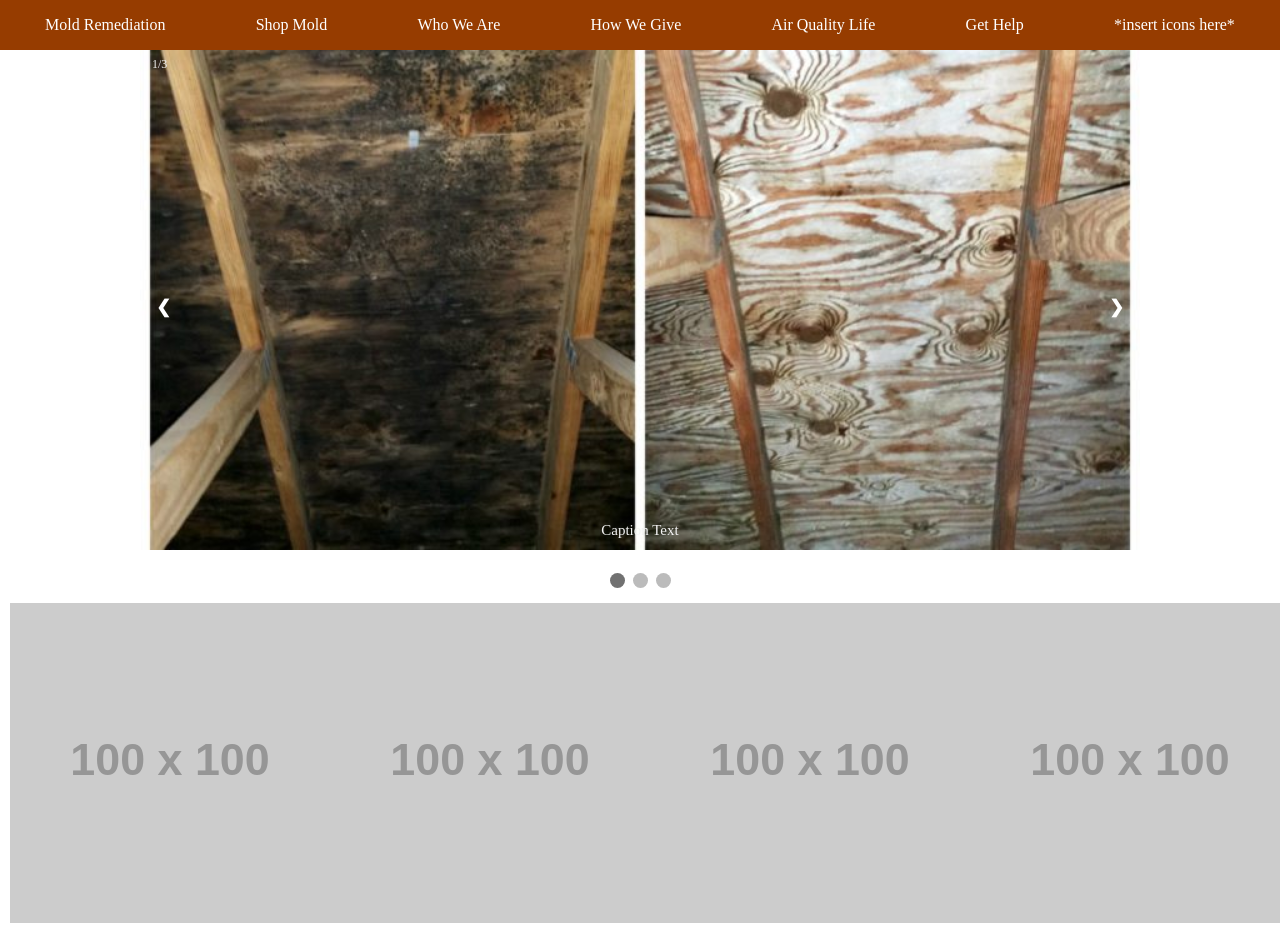
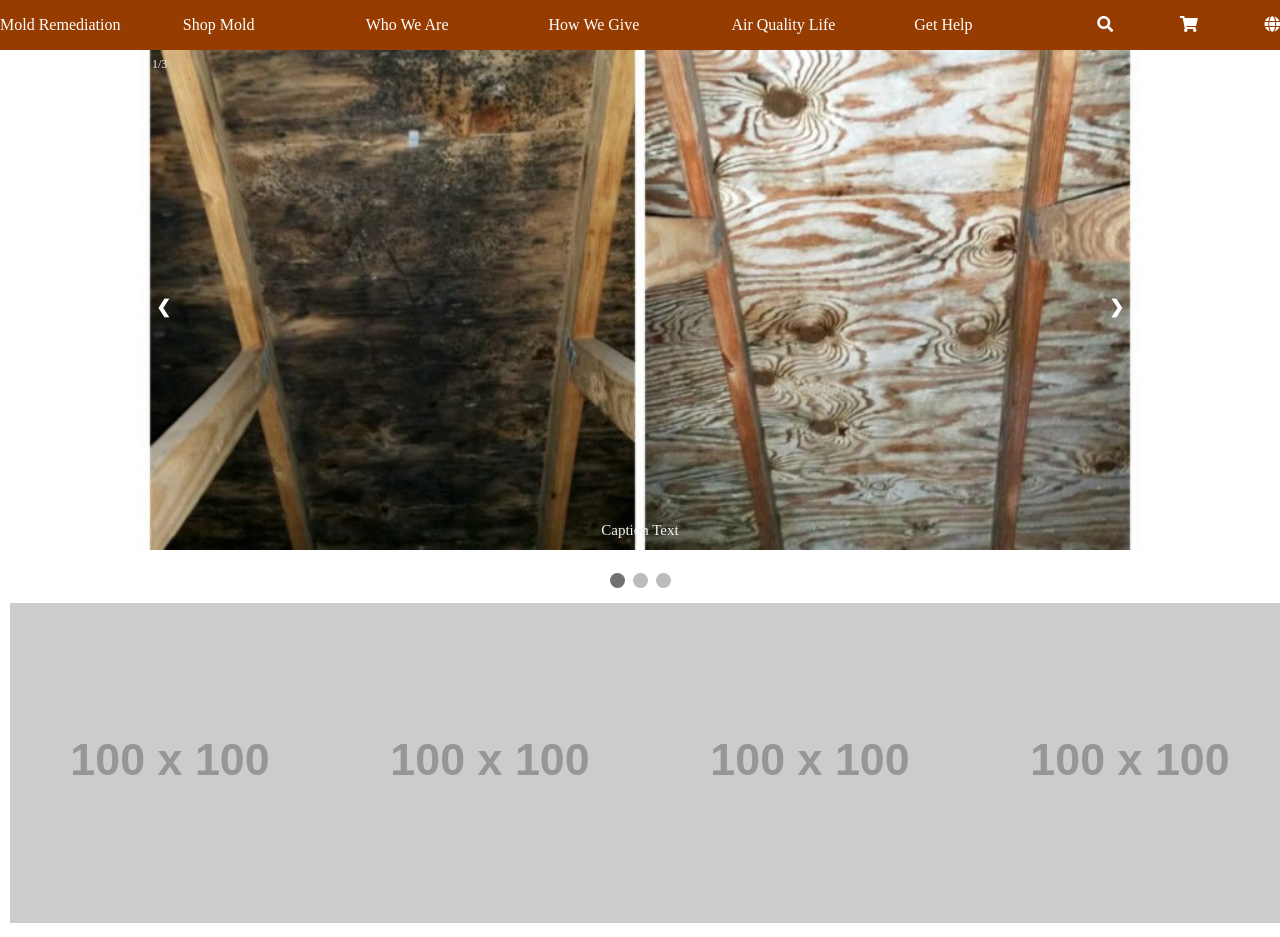
Before and after one commit to iancookwestgate/mold-remediation, a website built with webpack: page src/index.html in a window 1280 px wide. Built offline with nearby package versions, Linux system fonts and the light colour scheme; placeholder pictures from the web are drawn by us.

Commit message:
navbar changes.

```diff
--- a/src/index.html
+++ b/src/index.html
@@ -2,10 +2,12 @@
 <html>
   <head>
     <meta charset="utf-8">
-    <title></title>
+    <link rel="stylesheet" href="https://use.fontawesome.com/releases/v5.7.2/css/all.css" integrity="sha384-fnmOCqbTlWIlj8LyTjo7mOUStjsKC4pOpQbqyi7RrhN7udi9RwhKkMHpvLbHG9Sr" crossorigin="anonymous">
+    <title>Mold Remediation</title>
   </head>
   <body>
     <div class="navbar">
+      <div class="navbar-internals">
         <div class="">
           <p><a href="#">Mold Remediation</a></p>
         </div>
@@ -24,8 +26,11 @@
         <div class="">
           <p><a href="#">Get Help</a></p>
         </div>
-      <div class="">
-        <p><a href="#">*insert icons here*</a></p>
+        <div class="icons">
+          <a href="#"><i class="fas fa-search"></i></a>
+          <a href="#"><i class="fas fa-shopping-cart"></i></a>
+          <a href="#"><i class="fas fa-globe"></i></a>
+        </div>
       </div>
     </div>
 
--- a/src/scss/layout/_header.scss
+++ b/src/scss/layout/_header.scss
@@ -1,9 +1,19 @@
 .navbar {
   background-color: #963C00;
-  display: flex;
-  justify-content: space-around;
-  a {
-    text-decoration: none;
-    color: white;
+  .navbar-internals {
+    max-width: 1440px;
+    display: grid;
+    grid-template-columns: 1fr 1fr 1fr 1fr 1fr 1fr 1fr;
+    margin: 0 auto;
+    a {
+      text-decoration: none;
+      color: white;
+    }
   }
 }
+
+.icons {
+  display: flex;
+  justify-content: space-between;
+  align-items: center;
+}
```
Also changed, not shown: src/assets/images/internet.png (added), src/assets/images/search.png (added), src/assets/images/shopping-cart.png (added), src/scss/pages/_home.scss (line endings or trailing spaces), 1 other file. Lines whose indentation alone changed are shown as unchanged.
